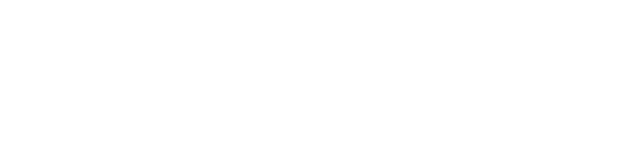
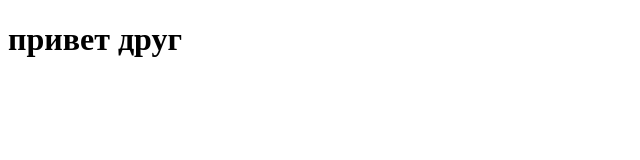
Before and after one commit to Zholdas1793/beonmax_js, a plain HTML site: page index.html in a window 1280 px wide. Shown: the whole page, without its empty margins (0-640 px from the left). Drawn offline with Linux system fonts and the light colour scheme.

Commit message:
output index.html

```diff
--- a/index.html
+++ b/index.html
@@ -8,7 +8,7 @@
 <body>
 
 
-
+    <h1>привет друг</h1>
 
 
     <script src="js/main.js"></script>
```
